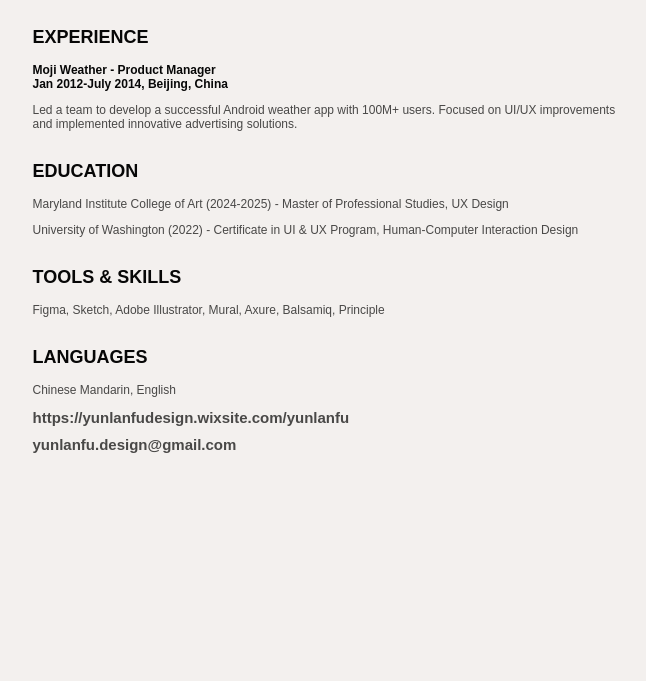
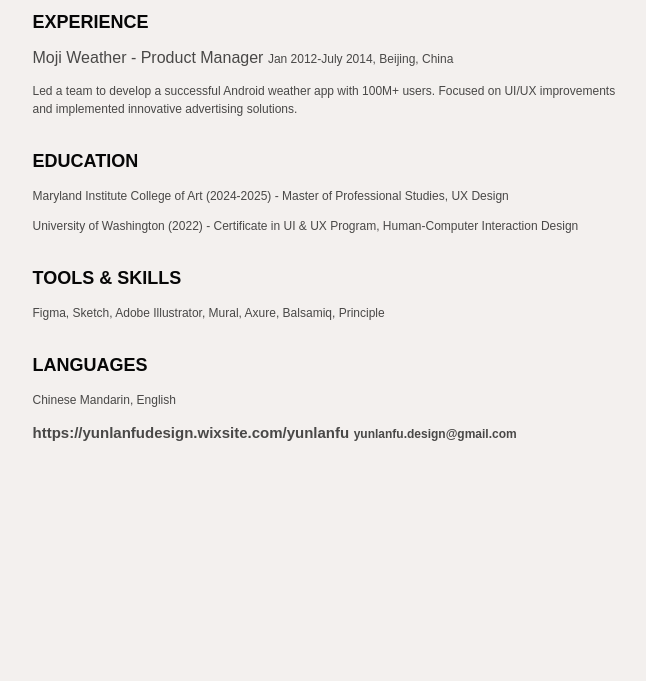
Before and after one commit to yunlanfu/github.io, a plain HTML site: page index.html in a window 1280 px wide. Shown: the part 119-800 px from the top of the page, without its empty margins (310-956 px from the left). Drawn offline with Linux system fonts and the light colour scheme; files that its build step writes are made by us from their sources; a web font is replaced by a local one.

Commit message:
Update main.css

```diff
--- a/main.css
+++ b/main.css
@@ -9,18 +9,26 @@ body {
     margin: auto;
     padding: 20px;
     color: #494847;
+    line-height: 1.5;
 }
 
 .name-title {
     font-size: 36px;
     font-weight: 800;
+    color: #494847;
+    margin: 0;
 }
 
 .subtitle, .contact-link, .portfolio-link, .email {
-    display: block;
-    margin-top: 10px;
     font-size: 15px;
     font-weight: 600;
+    margin-top: 10px;
+    color: #494847;
+}
+
+.contact-link a, .portfolio-link a {
+    color: #494847;
+    text-decoration: underline;
 }
 
 .experience-section, .education-section, .skills-section, .languages-section {
@@ -32,16 +40,28 @@ h2 {
     font-weight: 800;
     color: #070707;
     text-transform: uppercase;
+    margin-bottom: 10px;
 }
 
-.job-title, .job-dates {
-    display: block;
+.job h3 {
+    font-size: 14px;
     font-weight: 600;
+    margin: 0;
+}
+
+.job-dates {
     font-size: 12px;
-    color: #070707;
+    color: #494847;
+    margin-bottom: 8px;
 }
 
 p {
     font-size: 12px;
     color: #494847;
 }
+
+.email {
+    font-size: 12px;
+    color: #494847;
+    margin-top: 20px;
+}
```
